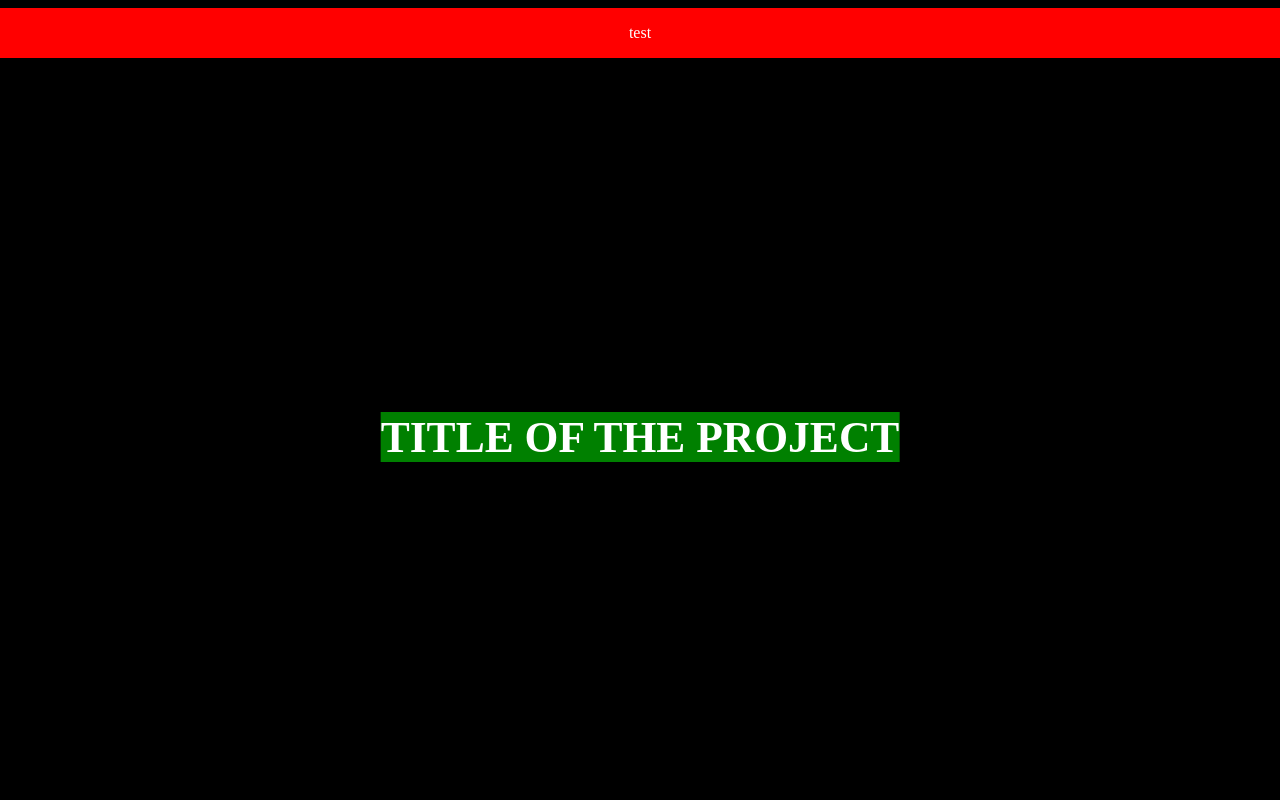
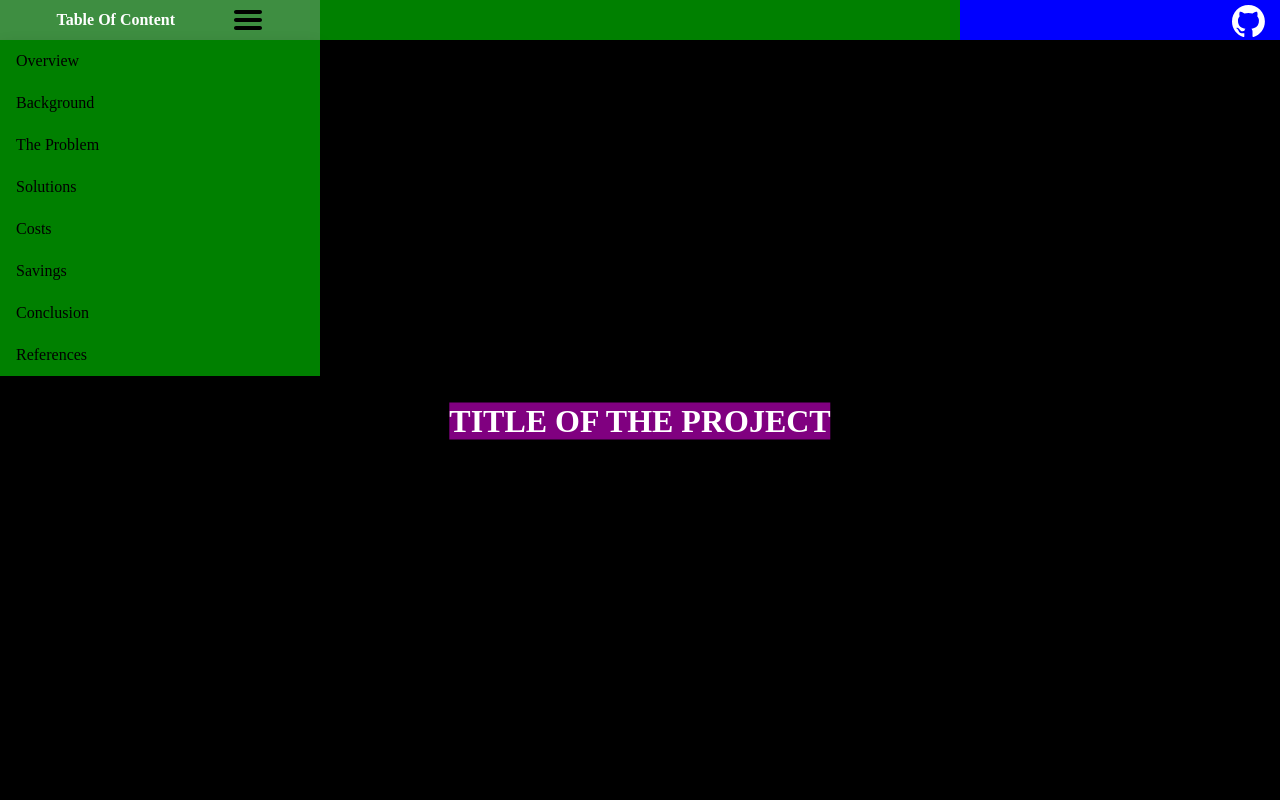
Before and after one commit to HoangNguyen55/ENG202C, a plain HTML site: page index.html in a window 1280 px wide. Shown: the top 800 px of the page. Drawn offline with Linux system fonts and the light colour scheme.

Commit message:
a better header, toc, text block fill a page

```diff
--- /dev/null
+++ b/header.css
@@ -0,0 +1,120 @@
+#ribbon {
+    position: fixed;
+    top: 0;
+    left: 0;
+    min-height: 5vh;
+    max-height: 5vh;
+    min-width: 100vw;
+    z-index: 2;
+    background: red;
+    display: flex;
+}
+
+#title-place-holder{
+    background-color: green;
+    flex-basis: 50%;
+    flex-grow: 2;
+}
+
+#links {
+    display: flex;
+    justify-content: flex-end;
+    background-color: blue;
+    flex-basis: 25%;
+    flex-grow: 1;
+}
+
+#links img {
+    margin: 5px 15px;
+    height: 80%;
+}
+
+#toc {
+    display: flex;
+    justify-content:space-evenly;
+    align-items: center;
+    background-color: royalblue;
+    flex-basis: 25%;
+    flex-grow: 1;
+}
+
+#dropdown-menu {
+    display: none;
+    position: absolute;
+    background-color: green;
+    top: 5vh;
+    left: 0;
+    width: 25%;
+    box-shadow: 0px 8px 16px 0px rgba(0,0,0,0.2);
+    z-index: 1;
+}
+
+#dropdown-menu a {
+  color: black;
+  padding: 12px 16px;
+  text-decoration: none;
+  display: block;
+}
+
+#toc:hover #dropdown-menu {display: block;}
+#dropdown-menu a:hover {background-color: #ddd;}
+#toc:hover {background-color: #3e8e41;}
+
+/* #header {
+    display: grid;
+    grid-auto-flow: column;
+    grid-auto-columns: 1fr;
+    height: 100vh;
+    position: sticky;
+    top: 0;
+}
+
+#header>#bg {
+    position: fixed;
+    top: 0;
+    left: 0;
+    width: 100vw;
+    min-height: 5vh;
+    background-color: red;
+    z-index: -1;
+}
+
+#toc {
+    background-color: aqua;
+    text-align: center;
+}
+
+#links {
+    background-color: beige;
+    text-align: center;
+}
+
+#project-title {
+    background-color: green;
+    top: 0;
+    text-align: center;
+    font-size: calc(var(--font-size) * 0.4);
+    animation-duration: 1s;
+    animation-name: slidein;
+    animation-play-state: paused;
+    animation-delay: calc(var(--scroll) * 9 * -1s);
+}
+
+@keyframes slidein {
+    from {
+        font-size: calc(var(--font-size) * 0.7);
+    }
+    to {
+        font-size: calc(var(--font-size) * 0.4);
+    }
+} */
+
+#project-title {
+    background-color: purple;
+    text-align: center;
+    position: fixed;
+    top: 50%;
+    left: 50%;
+    transform: translate(-50%, -50%);
+    z-index: 3;
+}
--- a/index.html
+++ b/index.html
@@ -6,87 +6,122 @@
     <meta http-equiv="X-UA-Compatible" content="IE=edge">
     <meta name="viewport" content="width=device-width, initial-scale=1.0">
     <title>ENG202C Presentation Website</title>
+    <link rel="stylesheet" href="header.css">
+    <link rel="stylesheet" href="scrollbar.css">
     <link rel="stylesheet" href="style.css">
-    <link rel="stylesheet" href="scrollbar.css">
 </head>
+
 <body>
-    <header>
-        <div id="ribbon">
-            <h1 id="project-title">TITLE OF THE PROJECT</h1>
-            <p> test </p>
+    <div id="ribbon">
+        <div id="toc">
+            <h4>Table Of Content</h4>
+            <img src="/media/Hamburger_icon.svg">
+            <div id="dropdown-menu"></div>
         </div>
-    </header>
+        <div id="title-place-holder"></div>
+        <div id="links">
+            <a href="https://github.com/HoangNguyen55/ENG202C">
+                <img src="/media/github-mark-white.svg">
+            </a>
+        </div>
+    </div>
+    <h1 id="project-title">TITLE OF THE PROJECT</h1>
     <div id="overview" class="body">
         <h2>Overview</h2>
-        <p>Lorem ipsum dolor sit amet, consectetur adipiscing elit. Mauris non scelerisque massa. In hendrerit rhoncus
+        <p>Lorem ipsum dolor sit amet, consectetur adipiscing elit. Mauris non scelerisque massa. In hendrerit
+            rhoncus
             dui, in accumsan justo porttitor eget. Integer cursus condimentum ultricies. Sed eget lectus vitae augue
-            pulvinar dignissim. Nulla posuere aliquam libero, at tempus purus dapibus eget. Proin lectus orci, gravida
+            pulvinar dignissim. Nulla posuere aliquam libero, at tempus purus dapibus eget. Proin lectus orci,
+            gravida
             et dolor nec, pretium molestie diam. Donec mi arcu, rhoncus at leo vitae, ultrices auctor sem. In hac
-            habitasse platea dictumst. Etiam consectetur diam vel massa ullamcorper, sit amet aliquam lectus convallis.
+            habitasse platea dictumst. Etiam consectetur diam vel massa ullamcorper, sit amet aliquam lectus
+            convallis.
             Vestibulum ante ipsum primis in faucibus orci luctus et ultrices posuere cubilia curae</p>
     </div>
     <div id="background" class="body">
         <h2>Background</h2>
-        <p>Sed non ante tempor tortor pharetra aliquam a sed est. Sed mi ante, eleifend quis convallis vel, congue ut
-            lacus. Donec in tempus justo. Nam sit amet semper lacus. Suspendisse sit amet commodo felis. Duis varius leo
-            non purus aliquam, vel aliquet lorem pellentesque. Nam pellentesque, risus quis eleifend euismod, justo sem
+        <p>Sed non ante tempor tortor pharetra aliquam a sed est. Sed mi ante, eleifend quis convallis vel, congue
+            ut
+            lacus. Donec in tempus justo. Nam sit amet semper lacus. Suspendisse sit amet commodo felis. Duis varius
+            leo
+            non purus aliquam, vel aliquet lorem pellentesque. Nam pellentesque, risus quis eleifend euismod, justo
+            sem
             ornare risus, eu tincidunt dolor dui ac libero. Cras ut tellus at sem eleifend blandit. Etiam eu dui
             convallis, sodales ligula eu, cursus quam. Vivamus pulvinar volutpat sapien et elementum.</p>
     </div>
     <div id="problem" class="body">
         <h2>The Problem</h2>
-        <p>Nullam tristique felis eu quam dapibus accumsan. Aenean scelerisque nisi vel viverra ultricies. Suspendisse
+        <p>Nullam tristique felis eu quam dapibus accumsan. Aenean scelerisque nisi vel viverra ultricies.
+            Suspendisse
             egestas, quam vel tempus dictum, nunc turpis tempus lectus, sit amet facilisis turpis elit sed ligula.
             Vestibulum ipsum arcu, dapibus sed gravida ac, volutpat vitae metus. Maecenas id turpis tempor, commodo
-            justo sit amet, molestie magna. Donec non porta erat. Vestibulum pulvinar lorem quis efficitur sollicitudin.
-            Vestibulum interdum augue quam, non tempus purus dapibus ac. Maecenas rhoncus enim eget nibh sodales, nec
+            justo sit amet, molestie magna. Donec non porta erat. Vestibulum pulvinar lorem quis efficitur
+            sollicitudin.
+            Vestibulum interdum augue quam, non tempus purus dapibus ac. Maecenas rhoncus enim eget nibh sodales,
+            nec
             euismod nisi maximus. Proin in enim in mi tristique porttitor. Aliquam sit amet nunc eros.</p>
     </div>
     <div id="solutions" class="body">
         <h2>Solutions</h2>
         <p>Quisque pulvinar, mi vitae imperdiet facilisis, enim quam facilisis orci, quis luctus leo eros ut dui.
-            Phasellus tempus, odio vitae porttitor placerat, augue elit placerat sem, et pretium nulla nisl id lacus.
+            Phasellus tempus, odio vitae porttitor placerat, augue elit placerat sem, et pretium nulla nisl id
+            lacus.
             Nam mattis fringilla nisl vitae fermentum. Etiam tincidunt sapien eget vulputate ullamcorper. Aliquam
             ultrices arcu et risus fermentum eleifend. Pellentesque habitant morbi tristique senectus et netus et
-            malesuada fames ac turpis egestas. Praesent elementum lacus non turpis luctus fringilla. Suspendisse varius
-            scelerisque diam, nec faucibus mi congue eget. Nulla facilisi. Nunc in commodo diam. Cras fermentum, ipsum
+            malesuada fames ac turpis egestas. Praesent elementum lacus non turpis luctus fringilla. Suspendisse
+            varius
+            scelerisque diam, nec faucibus mi congue eget. Nulla facilisi. Nunc in commodo diam. Cras fermentum,
+            ipsum
             sit amet tincidunt feugiat, lorem est scelerisque arcu, ornare sagittis sapien arcu rhoncus velit.
             Suspendisse potenti.</p>
     </div>
     <div id="costs" class="body">
         <h2>Costs</h2>
         <p>Nullam tempus pharetra elit, ut facilisis arcu faucibus a. Pellentesque pharetra arcu sed lorem efficitur
-            ultricies. Duis eget augue faucibus, tempus augue id, mollis dui. Aenean nec velit ante. Phasellus id diam
-            diam. Etiam hendrerit magna nec ex condimentum aliquam. Aenean quis dapibus nisi. Duis interdum magna eget
+            ultricies. Duis eget augue faucibus, tempus augue id, mollis dui. Aenean nec velit ante. Phasellus id
+            diam
+            diam. Etiam hendrerit magna nec ex condimentum aliquam. Aenean quis dapibus nisi. Duis interdum magna
+            eget
             nisl iaculis efficitur. Maecenas sed scelerisque urna, at dictum massa. Donec dictum, risus eu varius
-            gravida, metus eros sollicitudin nisi, at laoreet velit lorem malesuada est. Donec eros mauris, feugiat sed
-            pharetra in, efficitur vitae nulla. Quisque malesuada ullamcorper ipsum, vel malesuada lacus ultricies ac.
+            gravida, metus eros sollicitudin nisi, at laoreet velit lorem malesuada est. Donec eros mauris, feugiat
+            sed
+            pharetra in, efficitur vitae nulla. Quisque malesuada ullamcorper ipsum, vel malesuada lacus ultricies
+            ac.
             Nam nulla purus, suscipit ac enim et, rhoncus fringilla ante.</p>
     </div>
     <div id="savings" class="body">
         <h2>Savings</h2>
-        <p>Lorem ipsum dolor sit amet, consectetur adipiscing elit. Mauris non scelerisque massa. In hendrerit rhoncus
+        <p>Lorem ipsum dolor sit amet, consectetur adipiscing elit. Mauris non scelerisque massa. In hendrerit
+            rhoncus
             dui, in accumsan justo porttitor eget. Integer cursus condimentum ultricies. Sed eget lectus vitae augue
-            pulvinar dignissim. Nulla posuere aliquam libero, at tempus purus dapibus eget. Proin lectus orci, gravida
+            pulvinar dignissim. Nulla posuere aliquam libero, at tempus purus dapibus eget. Proin lectus orci,
+            gravida
             et dolor nec, pretium molestie diam. Donec mi arcu, rhoncus at leo vitae, ultrices auctor sem. In hac
-            habitasse platea dictumst. Etiam consectetur diam vel massa ullamcorper, sit amet aliquam lectus convallis.
+            habitasse platea dictumst. Etiam consectetur diam vel massa ullamcorper, sit amet aliquam lectus
+            convallis.
             Vestibulum ante ipsum primis in faucibus orci luctus et ultrices posuere cubilia curae;</p>
     </div>
     <div id="conclusion" class="body">
         <h2>Conclusion</h2>
-        <p>Sed non ante tempor tortor pharetra aliquam a sed est. Sed mi ante, eleifend quis convallis vel, congue ut
-            lacus. Donec in tempus justo. Nam sit amet semper lacus. Suspendisse sit amet commodo felis. Duis varius leo
-            non purus aliquam, vel aliquet lorem pellentesque. Nam pellentesque, risus quis eleifend euismod, justo sem
+        <p>Sed non ante tempor tortor pharetra aliquam a sed est. Sed mi ante, eleifend quis convallis vel, congue
+            ut
+            lacus. Donec in tempus justo. Nam sit amet semper lacus. Suspendisse sit amet commodo felis. Duis varius
+            leo
+            non purus aliquam, vel aliquet lorem pellentesque. Nam pellentesque, risus quis eleifend euismod, justo
+            sem
             ornare risus, eu tincidunt dolor dui ac libero. Cras ut tellus at sem eleifend blandit. Etiam eu dui
             convallis, sodales ligula eu, cursus quam. Vivamus pulvinar volutpat sapien et elementum.</p>
     </div>
     <div id="references" class="body">
         <h2>References</h2>
-        <p>Nullam tristique felis eu quam dapibus accumsan. Aenean scelerisque nisi vel viverra ultricies. Suspendisse
+        <p>Nullam tristique felis eu quam dapibus accumsan. Aenean scelerisque nisi vel viverra ultricies.
+            Suspendisse
             egestas, quam vel tempus dictum, nunc turpis tempus lectus, sit amet facilisis turpis elit sed ligula.
             Vestibulum ipsum arcu, dapibus sed gravida ac, volutpat vitae metus. Maecenas id turpis tempor, commodo
-            justo sit amet, molestie magna. Donec non porta erat. Vestibulum pulvinar lorem quis efficitur sollicitudin.
-            Vestibulum interdum augue quam, non tempus purus dapibus ac. Maecenas rhoncus enim eget nibh sodales, nec
+            justo sit amet, molestie magna. Donec non porta erat. Vestibulum pulvinar lorem quis efficitur
+            sollicitudin.
+            Vestibulum interdum augue quam, non tempus purus dapibus ac. Maecenas rhoncus enim eget nibh sodales,
+            nec
             euismod nisi maximus. Proin in enim in mi tristique porttitor. Aliquam sit amet nunc eros.</p>
     </div>
 </body>
--- a/main.js
+++ b/main.js
@@ -1,3 +1,31 @@
+// wrap every div in a wrapper div so that every div is the size of the screen
+{
+  const ele = document.querySelectorAll('body > div');
+
+  for (let i = 0, n=ele.length; i < n; i++) {
+    const wrapper = document.createElement('div');
+    wrapper.classList.add('wrapper');
+    ele[i].parentNode.insertBefore(wrapper, ele[i]);
+    wrapper.appendChild(ele[i]);
+  }
+}
+//
+
+// TOC generator
+{
+  const ele = document.querySelectorAll('div.body');
+  const toc = document.querySelector('#dropdown-menu');
+  for (let i = 0, n=ele.length; i < n; i++) {
+    const id = ele[i].id;
+    const text = ele[i].querySelector('h2').textContent;
+    const ref = document.createElement('a')
+    ref.textContent = text;
+    ref.href = `#${id}`;
+    toc.appendChild(ref);
+  }
+}
+
 window.addEventListener('scroll', () => {
   document.documentElement.style.setProperty('--scroll', window.pageYOffset / (document.body.offsetHeight - window.innerHeight));
+  console.log(document.documentElement.style.getPropertyValue('--scroll'));
 }, false);
--- a/style.css
+++ b/style.css
@@ -9,17 +9,13 @@ body {
     color: white;
 }
 
-header {
-    display: flex;
-    align-items: center;
-    justify-content: center;
-    flex-direction: column;
-    height: 100vh;
-    position: sticky;
-    top: 0;
+/* class */
+.wrapper {
+    max-width: 100vw;
+    max-width: 100vw;
+    min-height: 100vh;
+    min-height: 100vh;
 }
-
-/* class */
 
 .body {
     font-size: var(--font-size);
@@ -33,25 +29,6 @@ header {
 
 /* id */
 
-#ribbon {
-    text-align: center;
-    position: absolute;
-    top: 0;
-    width: 100vw;
-    min-height: 5vh;
-    background-color: red;
-}
-
-#project-title {
-    font-size: calc(var(--font-size) * 1.7);
-    background-color: green;
-    position: absolute;
-    text-align: center;
-    top: 50vh;
-    left: 50vw;
-    transform: translate(-50%, -50%);
-}
-
 #overview {
     background-color: rgba(0, 125, 244, 0.5);
 }
```
